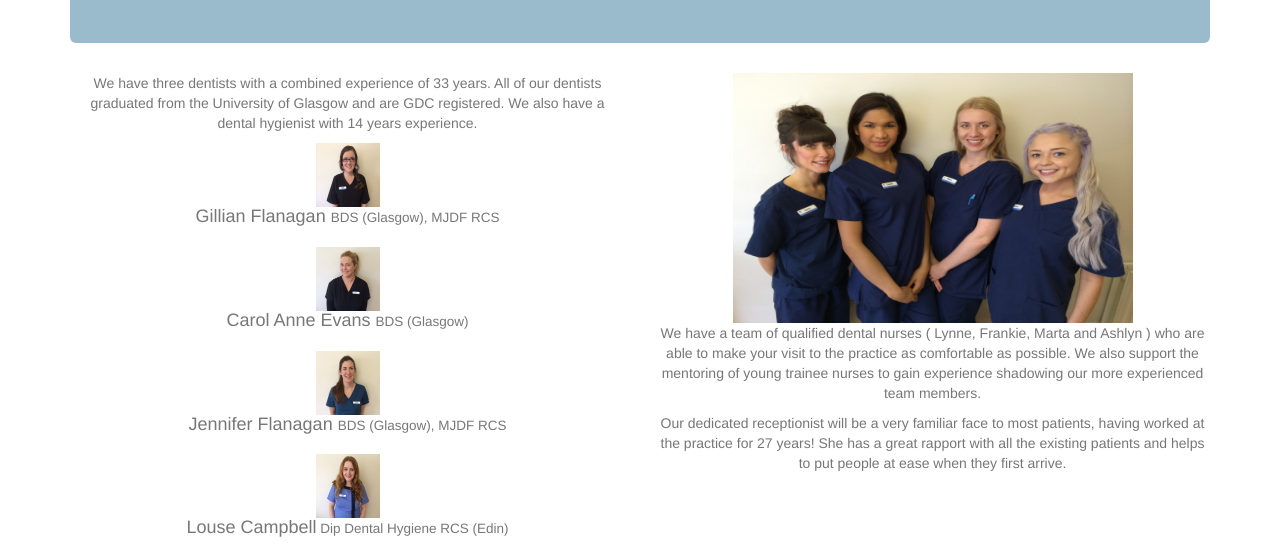
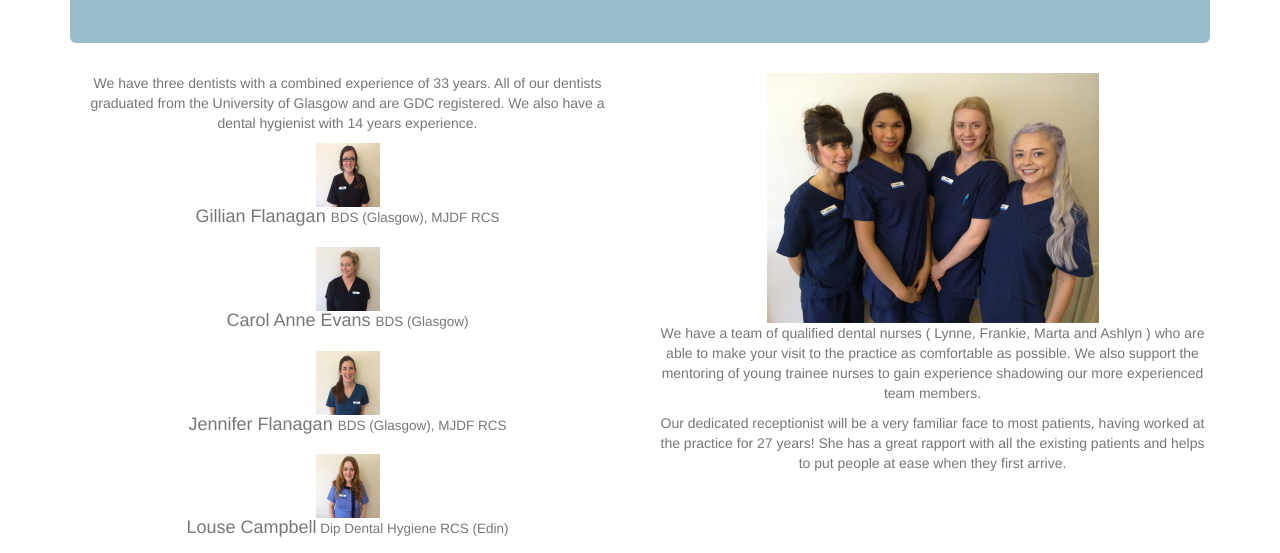
Before and after one commit to JayChetty/dentistWebsite, a website: page team.html in a window 1280 px wide. Shown: the part 273-826 px from the top of the page. Drawn offline with Linux system fonts and the light colour scheme.

Commit message:
unaugment team photo

```diff
--- a/team.html
+++ b/team.html
@@ -73,7 +73,7 @@
         </ul>
       </div>
       <div class="col-lg-6 ">
-        <img class="media-object center" data-src="holder.js/64x64" alt="64x64" src="images/nurses.jpg" data-holder-rendered="true" style="width: 400px; height: 250px;">
+        <img class="media-object center" data-src="holder.js/64x64" alt="64x64" src="images/nursesnew.png" data-holder-rendered="true" style="width: 332px; height: 250px;">
         <p>
         We have a team of qualified dental nurses ( Lynne, Frankie, Marta and Ashlyn ) who are able to make your visit to the practice as comfortable as possible. We also support the mentoring of young trainee nurses to gain experience shadowing our more experienced team members.
         </p>
```
Also changed, not shown: public/images/nursesnew.png (added), 1 other file.
